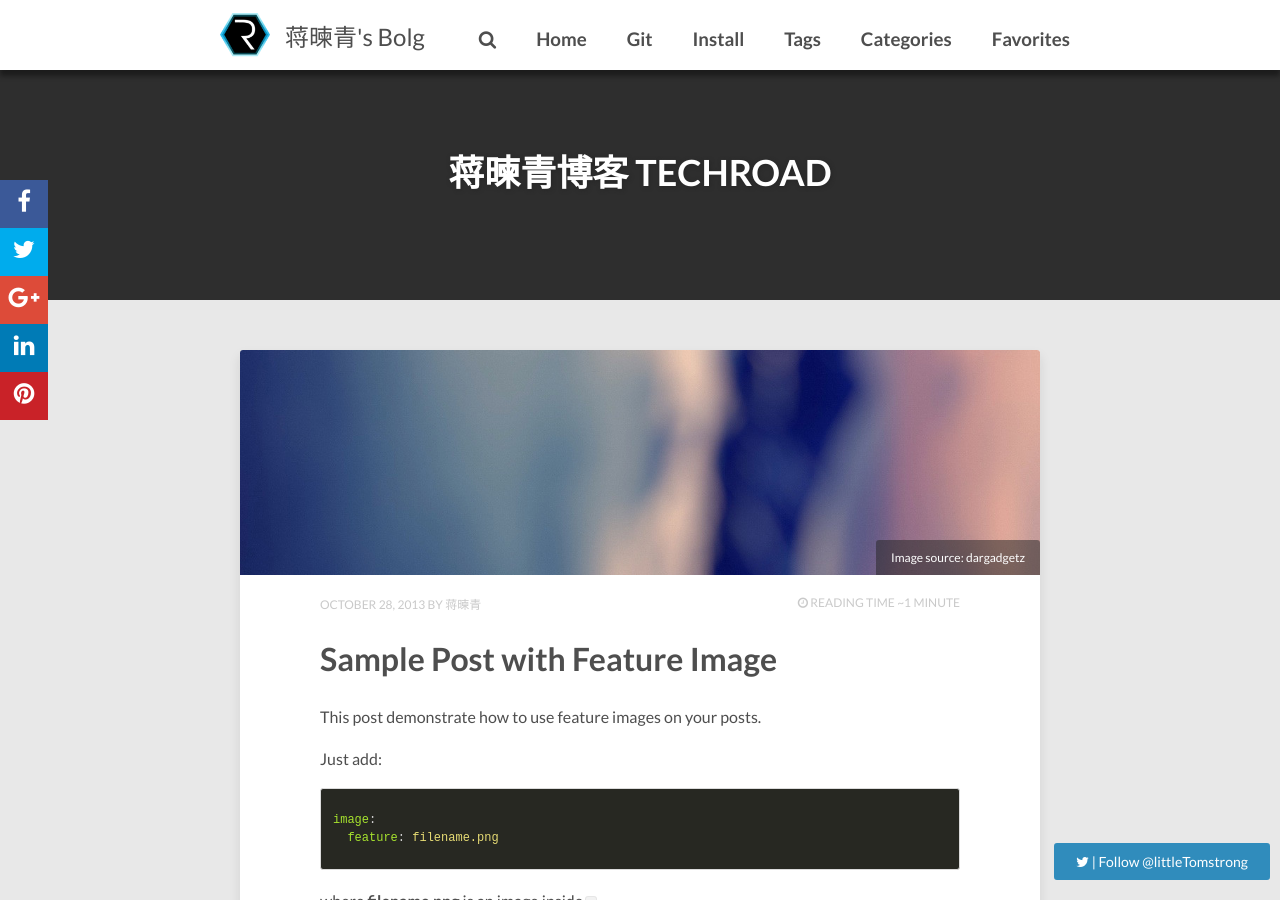
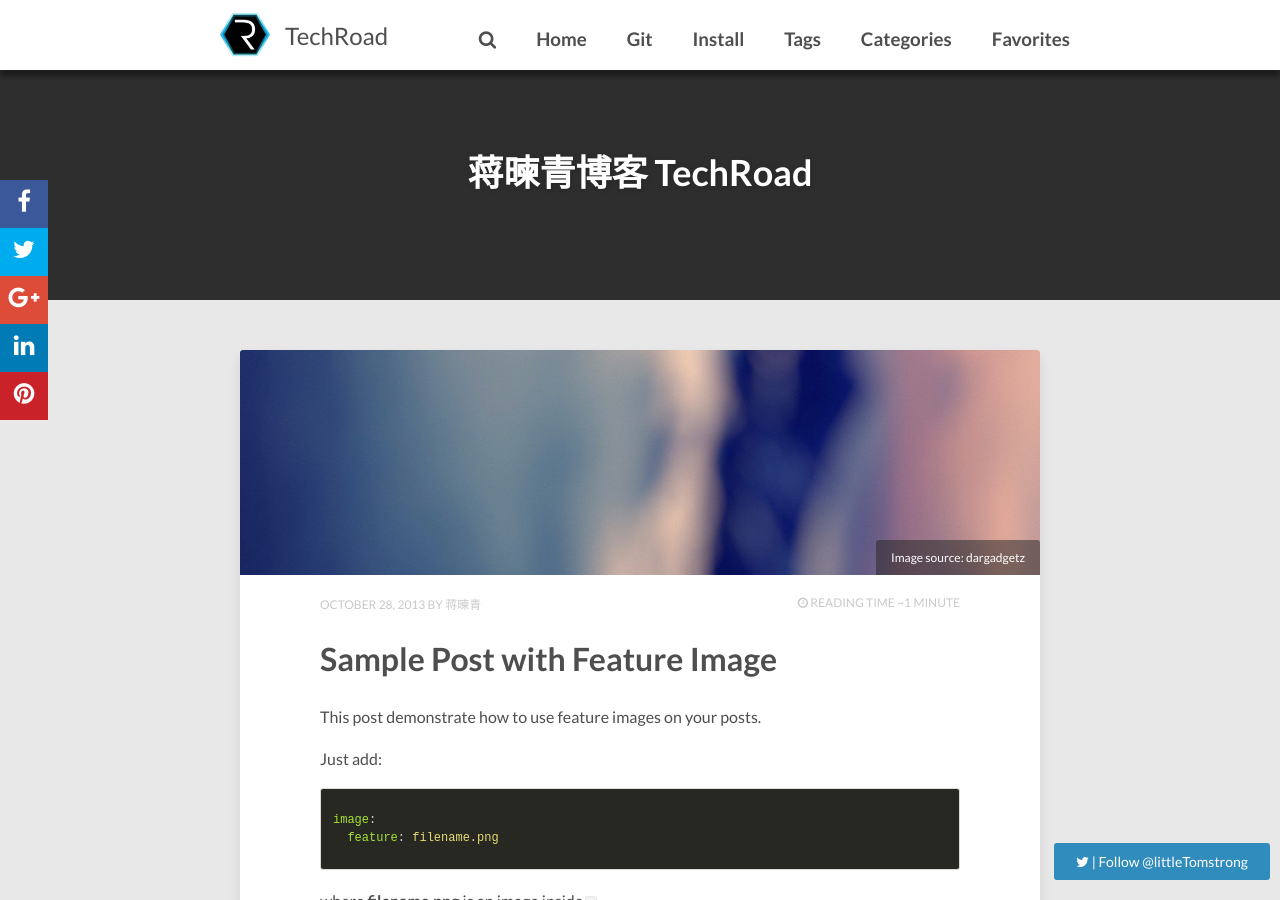
Before and after one commit to JianqingJiang/jianqingjiang.github.io, a Jekyll site: the page built from index.html, in a window 1280 px wide and 900 px high. Built offline with Jekyll 4.4.1, drawn with Linux system fonts in a browser that asks for light colours; nearby versions of some CDN libraries; the list of posts is cut into pages by our own code; comment, search, counter and statistics services are not loaded.

Commit message:
modified _config.yml

```diff
--- a/_config.yml
+++ b/_config.yml
@@ -1,4 +1,4 @@
-title:            蒋暕青's Bolg
+title:            TechRoad
 description:      Some birds aren't meant to be caged.
 # put your disqus here
 disqus_shortname:
--- a/index.html
+++ b/index.html
@@ -1,6 +1,6 @@
 ---
 layout: post-index
-title: "蒋暕青博客 TECHROAD"
+title: "蒋暕青博客 TechRoad"
 description: "Describe this nonsense."
 tags: [Jekyll, theme, themes, responsive, blog, modern]
 comments: false
```
